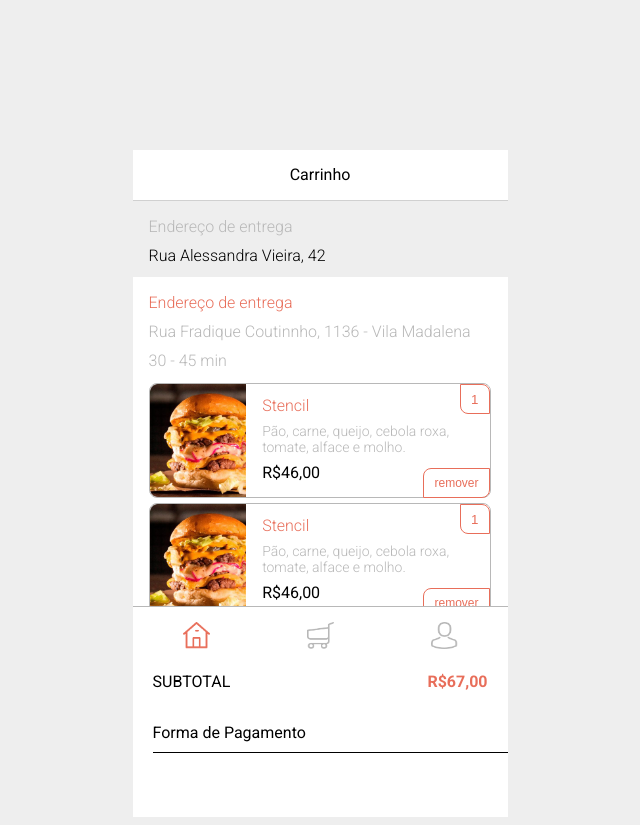
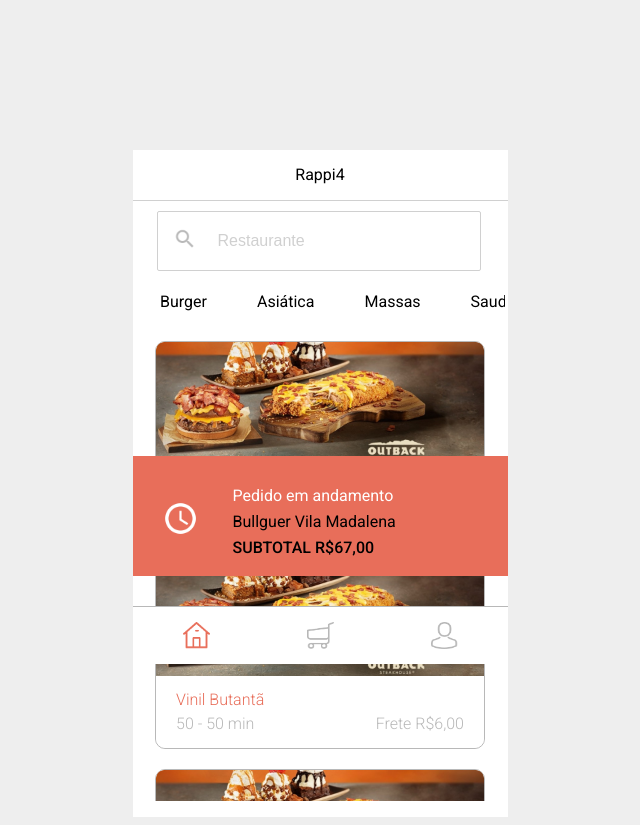
Before and after one commit to future4code/freire-Sarah-Outeiro, a React (Create React App) app in the folder Modulo 3/rappi4/: page / in a window 1280 px wide. Shown: the whole page, without its empty margins (320-960 px from the left). Built offline with nearby package versions, Linux system fonts and the light colour scheme.

Commit message:
layout pedido em andamento pronto

```diff
--- a/Modulo 3/rappi4/src/App.js
+++ b/Modulo 3/rappi4/src/App.js
@@ -1,11 +1,11 @@
 import { GlobalStyle } from './styled'
-import CartPage from './pages/CartPage/CartPage'
+import OrderGoingPage from './pages/OrderGoingPage/OrderGoingPage'
 
 const App = () => {
   return (
     <>
       <GlobalStyle/>
-      <CartPage/>
+      <OrderGoingPage/>
     </>
   );
 }
--- /dev/null
+++ b/Modulo 3/rappi4/src/components/OrderCard/OrderCard.js
@@ -0,0 +1,17 @@
+import { Card, TextBox, Titulo, Restaurante, SubTotal } from './styled'
+import Clock from '../../assets/icons/clockicon.png'
+
+const OrderCard = () => {
+    return(
+        <Card>
+            <img src={Clock} alt='icone relógio'/>
+            <TextBox>
+                <Titulo>Pedido em andamento</Titulo>
+                <Restaurante>Bullguer Vila Madalena</Restaurante>
+                <SubTotal>SUBTOTAL R$67,00</SubTotal>
+            </TextBox>
+        </Card>
+    )
+}
+
+export default OrderCard
--- /dev/null
+++ b/Modulo 3/rappi4/src/components/OrderCard/styled.js
@@ -0,0 +1,43 @@
+import styled from "styled-components"
+
+export const Card = styled.div`
+    height: 120px;
+    background-color: #e86e5a;
+    display: flex;
+    position: absolute;
+    bottom: 224.5px;
+    @media (max-width: 500px) {
+        position: absolute;
+        bottom: 58.5px;
+    }
+    img {
+        width: 35px;
+        height: 35px;
+        padding-top: 45px;
+        padding-left: 30px;
+        padding-right: 20px;
+    }
+`
+
+export const TextBox = styled.div`
+    height: auto;
+    background-color: #e86e5a;
+`
+
+export const Titulo = styled.p`
+    margin: 0 0 7px 0;
+    padding-top: 30px;
+    padding-left: 15px;
+    color: white;
+`
+
+export const Restaurante = styled.p`
+    margin: 0 0 7px 0;
+    padding-left: 15px;
+`
+
+export const SubTotal = styled.p`
+    margin: 0 0 7px 0;
+    padding-left: 15px;
+    font-weight: 500;
+`
--- a/Modulo 3/rappi4/src/pages/OrderGoingPage/OrderGoingPage.js
+++ b/Modulo 3/rappi4/src/pages/OrderGoingPage/OrderGoingPage.js
@@ -1,7 +1,11 @@
+import FeedPage from '../FeedPage/FeedPage'
+import OrderCard from '../../components/OrderCard/OrderCard'
+
 const OrderGoingPage = () => {
     return (
       <>
-        OrderGoingPage
+        <FeedPage/>
+        <OrderCard/>
       </>
     );
   }
```
Also changed, not shown: Modulo 3/rappi4/src/assets/icons/clockicon.png (added).
